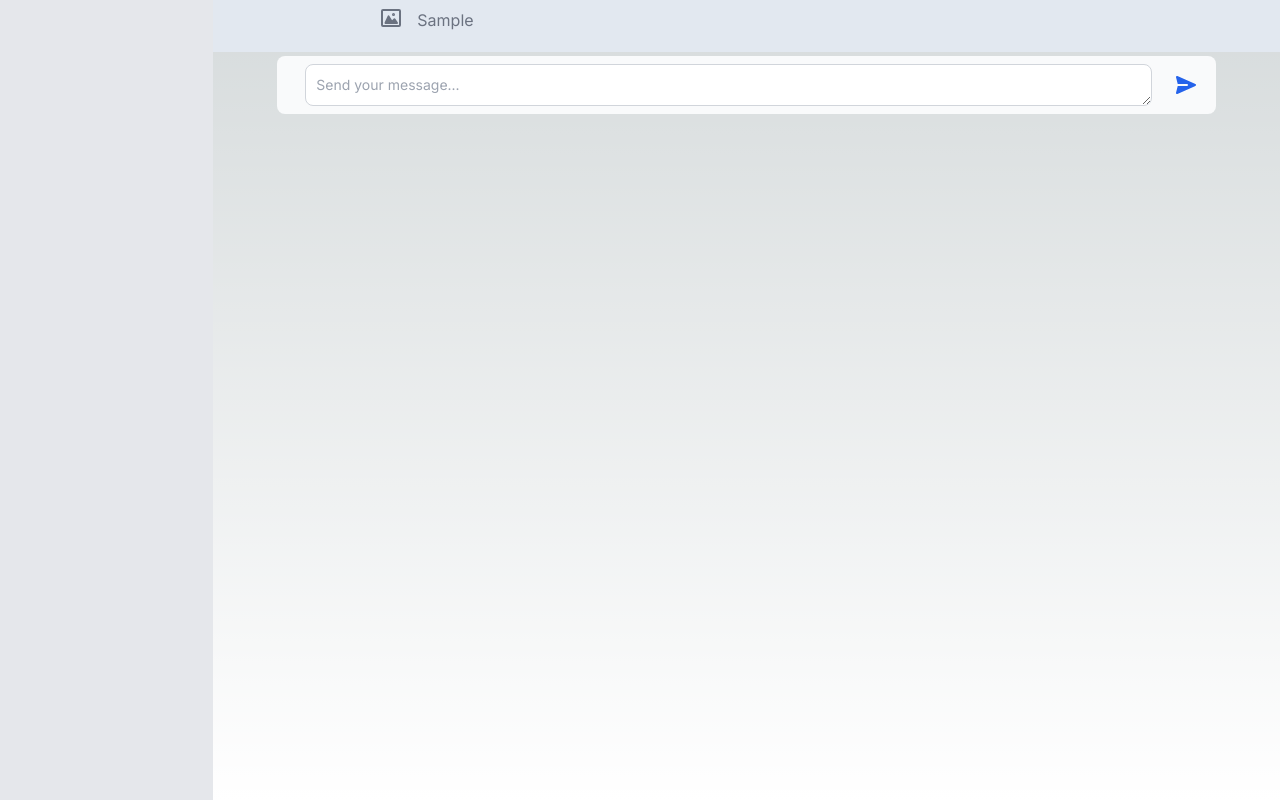
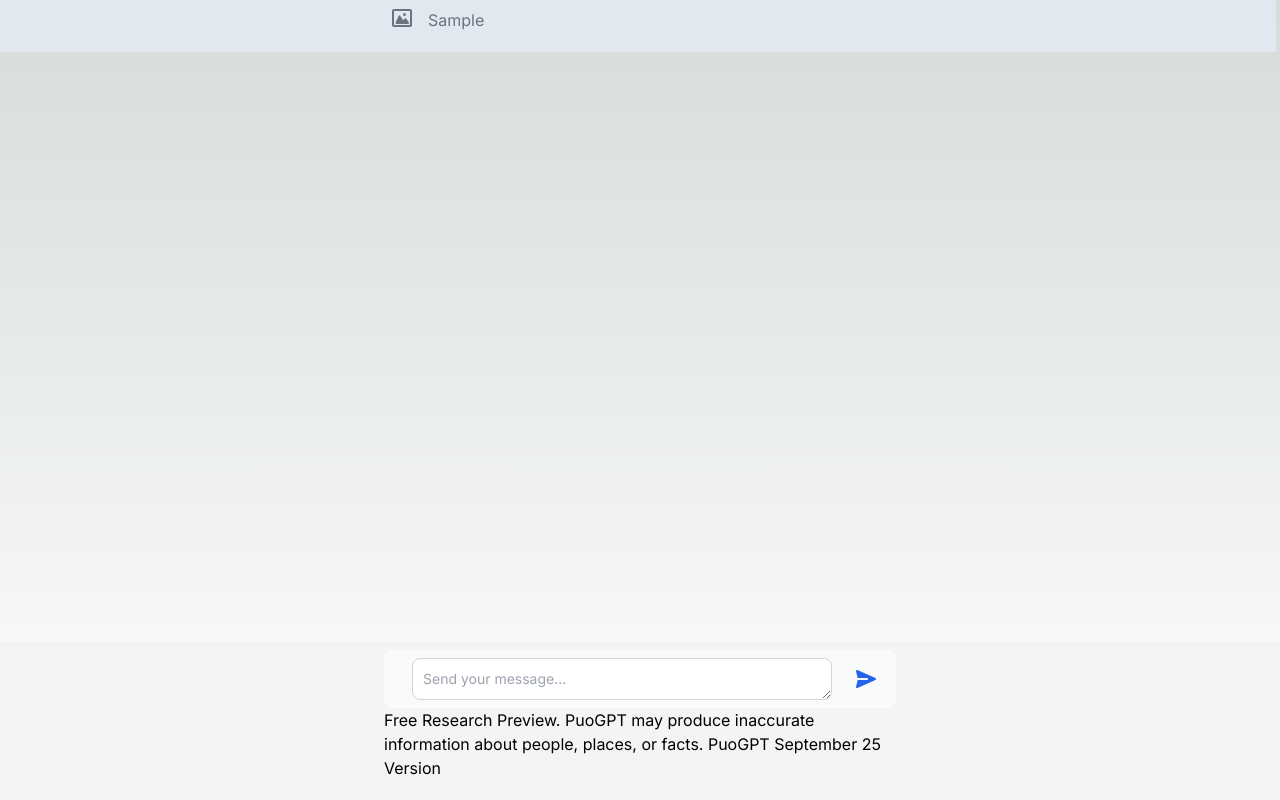
Before and after one commit to Tebalo/malema, a Next.js app: page /leamanyi in a window 1280 px wide. Both pictures are taken after typing "Sample" into the empty fields and a click on the button "Send message". Built offline with nearby package versions, Linux system fonts and the light colour scheme.

Commit message:
added div for the for, removed sidebar

```diff
--- a/app/leamanyi/layout.tsx
+++ b/app/leamanyi/layout.tsx
@@ -17,12 +17,13 @@ export default function RootLayout({
   return (
     <html lang="en">
       <body className={inter.className}>
-        <div className="flex h-screen">
-          <aside className="w-1/6 bg-gray-200 dark:bg-gray-800">
+        {/*<div className="flex h-screen">
+          {/*<aside className="w-1/6 bg-gray-200 dark:bg-gray-800 sticky top-0">
             {/* Your sidebar content*/}
-          </aside>
-          {children}
-        </div>
+          {/*</aside>*/}
+            {children}
+
+        {/*</div>*/}
         </body>
     </html>
   )
--- a/app/leamanyi/page.tsx
+++ b/app/leamanyi/page.tsx
@@ -25,12 +25,12 @@ export const Page: React.FC = () =>{
     }
 
     return (
-        <main className="flex-1 min-h-screen flex-col items-center justify-between">
+        <main className="flex min-h-screen flex-col items-center justify-between">
             <div className="flex-grow overflow-y-auto justify-center w-full">
                 {/* Map through the list and render each item as a paragraph */}
                 {items.map((item: Item, index: number)=>(
-                    <div className="bg-slate-200 dark:bg-slate-600 mb-1 flex">
-                        <div className="flex px-40">
+                    <div className="bg-slate-200 dark:bg-slate-600 mb-1 flex mr-1">
+                        <div className="flex px-96">
                             <button type="button" className="inline-flex justify-center p-2 text-gray-500 rounded-lg cursor-pointer hover:text-gray-900 hover:bg-gray-100 dark:text-gray-400 dark:hover:text-white dark:hover:bg-gray-600">
                                 <svg className="w-5 h-5" aria-hidden="true" xmlns="http://www.w3.org/2000/svg" fill="none" viewBox="0 0 20 18">
                                     <path fill="currentColor" d="M13 5.5a.5.5 0 1 1-1 0 .5.5 0 0 1 1 0ZM7.565 7.423 4.5 14h11.518l-2.516-3.71L11 13 7.565 7.423Z"/>
@@ -46,7 +46,8 @@ export const Page: React.FC = () =>{
                     </div>
                 ))}
             </div>
-            <form className="sticky bottom-1 z-10 px-16" onSubmit={handleSubmit}>
+            <div className='bg-gray-100 dark:bg-gray-600 sticky bottom-0 w-full justify-center pb-5 pt-2 mx-72'>
+                <form className="z-10 px-96" onSubmit={handleSubmit}>
                     <label htmlFor="chat" className="sr-only">Your message</label>
                     <div className="flex items-center px-3 py-2 rounded-lg bg-gray-50 dark:bg-gray-700">
                         <textarea
@@ -70,6 +71,8 @@ export const Page: React.FC = () =>{
                         </button>
                     </div>
                 </form>
+                <p className='px-96'>Free Research Preview. PuoGPT may produce inaccurate information about people, places, or facts. PuoGPT September 25 Version</p>
+            </div>
         </main>
     );
 }
```
Lines whose indentation alone changed are shown as unchanged.
